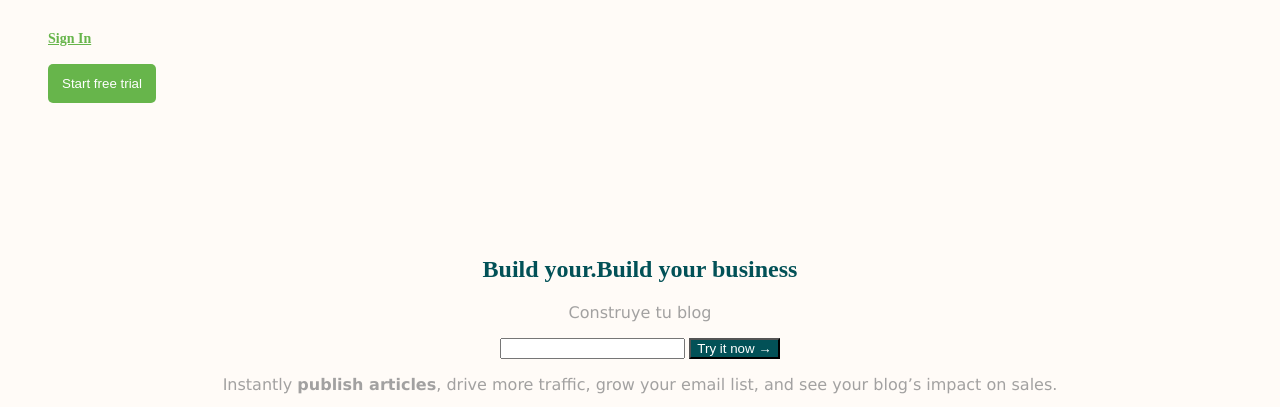
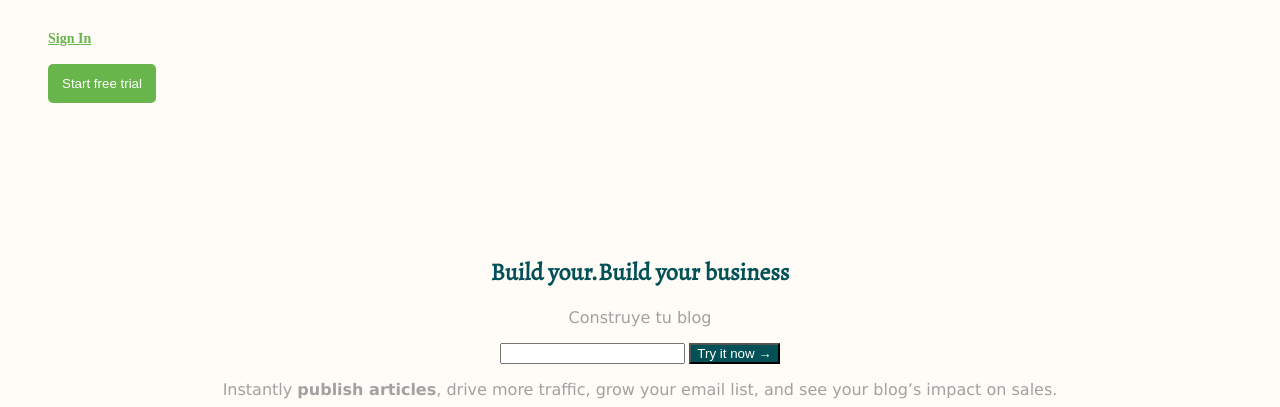
Before and after one commit to NubeaGit/sesion1, a plain HTML site: page index.html in a window 1280 px wide. Shown: the part 129-536 px from the top of the page. Drawn offline with nearby package versions, Linux system fonts and the light colour scheme.

Commit message:
Cambio de fuente h1 por 'Alegreya'

```diff
--- a/index.html
+++ b/index.html
@@ -5,7 +5,7 @@
     <meta charset="UTF-8">
     <meta http-equiv="X-UA-Compatible" content="IE=edge">
     <meta name="viewport" content="width=device-width, initial-scale=1.0">
-    <title>Matcha</title>
+    <title>Matcha F1</title>
     <!-- <style>
         h1 {
             color: rgb(226, 144, 43);
@@ -16,6 +16,9 @@
     <!-- <link rel="preconnect" href="https://fonts.googleapis.com">
     <link rel="preconnect" href="https://fonts.gstatic.com" crossorigin>
     <link href="https://fonts.googleapis.com/css2?family=Roboto:wght@3 -->
+    <link rel="preconnect" href="https://fonts.googleapis.com">
+    <link rel="preconnect" href="https://fonts.gstatic.com" crossorigin>
+    <link href="https://fonts.googleapis.com/css2?family=Alegreya&display=swap" rel="stylesheet">
 </head>
 
 <body>
--- a/styles.css
+++ b/styles.css
@@ -9,7 +9,8 @@ body {
 h1 {
     color: #025157;
     text-align: center;
-    /* font-family: ; */
+    font-family: 'Alegreya', serif;
+
 
 }
 
```
